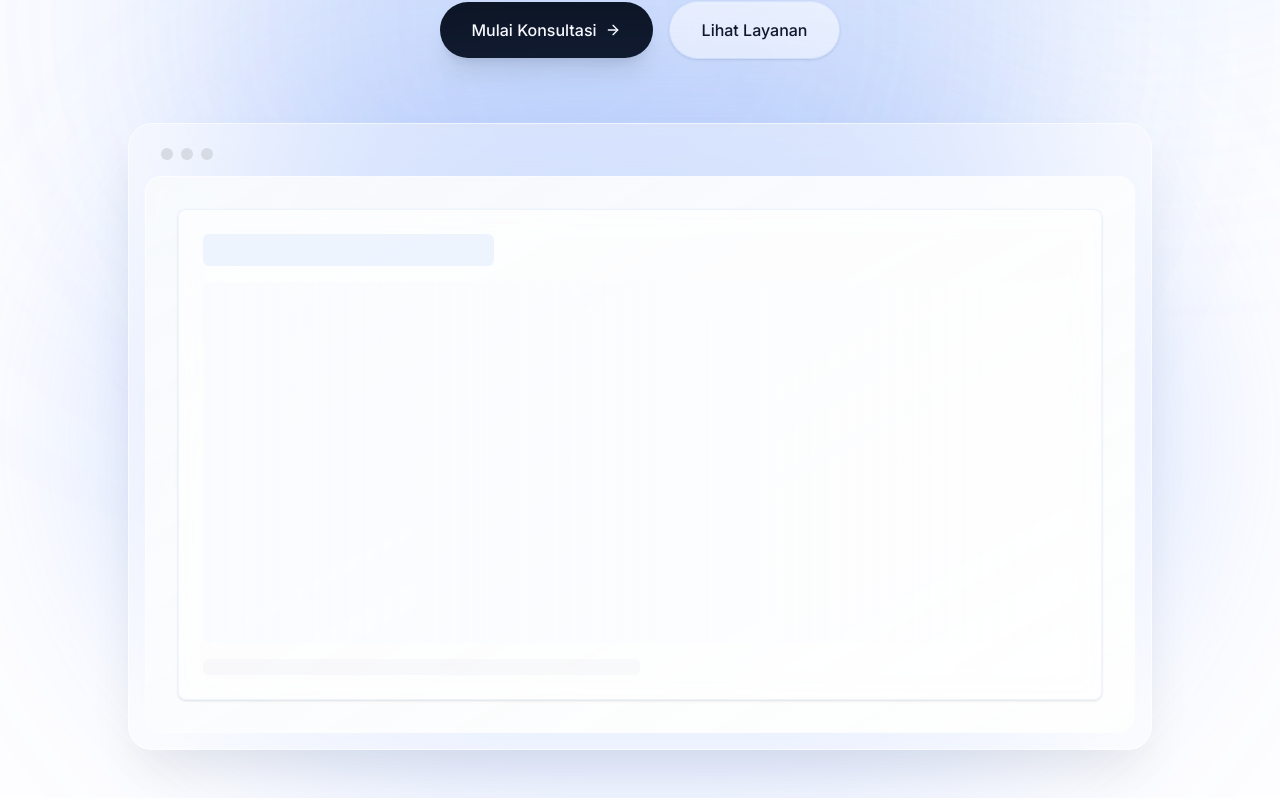
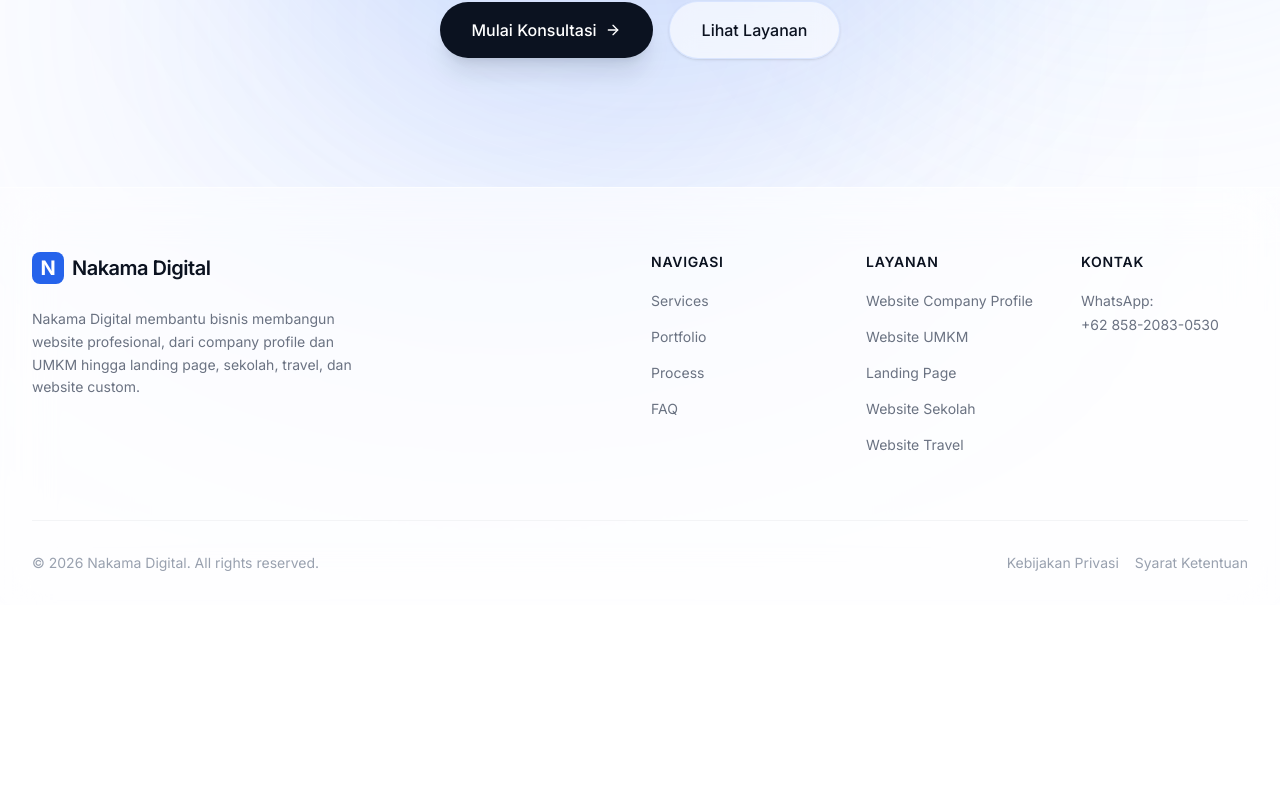
Before and after one commit to barrack3030-wq/NAKAMA-DIGITAL-UPGRADE, a React (Vite) app: page / in a window 1280 px wide. Shown: the part 740-1540 px from the top of the page. After the commit the page ends 1345 px from the top, so only its background shows below. Built offline with nearby package versions, Linux system fonts and the light colour scheme.

Commit message:
UX: make homepage hero hook and CTA only

```diff
--- a/src/components/Hero.tsx
+++ b/src/components/Hero.tsx
@@ -1,16 +1,13 @@
 import React from 'react';
-import { motion, useScroll, useTransform } from 'motion/react';
+import { motion } from 'motion/react';
 import { ArrowRight, Sparkles } from 'lucide-react';
 import { useLanguage } from '../context/LanguageContext';
 
 export default function Hero() {
-  const { scrollY } = useScroll();
-  const y = useTransform(scrollY, [0, 500], [0, 100]);
-  const opacity = useTransform(scrollY, [0, 300], [1, 0]);
   const { t } = useLanguage();
 
   return (
-    <section className="relative pt-28 pb-8 lg:pt-36 lg:pb-12 overflow-hidden">
+    <section className="relative pt-28 pb-24 lg:pt-36 lg:pb-32 overflow-hidden">
       {/* Diffused electric-blue light */}
       <div className="absolute top-1/2 left-1/2 -translate-x-1/2 -translate-y-1/2 w-[800px] h-[800px] bg-brand-500/15 blur-[120px] rounded-full pointer-events-none -z-10" />
 
@@ -67,38 +64,6 @@
           </a>
         </motion.div>
 
-        {/* Hero visual / Mockup */}
-        <motion.div
-          initial={{ opacity: 0, y: 60 }}
-          animate={{ opacity: 1, y: 0 }}
-          transition={{ duration: 1, delay: 0.4, ease: [0.16, 1, 0.3, 1] }}
-          style={{ y, opacity }}
-          className="mt-12 md:mt-16 relative max-w-5xl mx-auto"
-        >
-          {/* Subtle blue glow behind device */}
-          <div className="absolute inset-0 bg-brand-400/30 blur-[100px] rounded-full" />
-
-          <div className="relative rounded-2xl md:rounded-3xl border border-white/60 bg-white/40 backdrop-blur-xl p-2 md:p-4 shadow-2xl shadow-brand-900/10 overflow-hidden">
-            {/* Browser Chrome */}
-            <div className="flex items-center gap-2 px-4 pb-4 pt-2">
-              <div className="w-3 h-3 rounded-full bg-gray-300/80" />
-              <div className="w-3 h-3 rounded-full bg-gray-300/80" />
-              <div className="w-3 h-3 rounded-full bg-gray-300/80" />
-            </div>
-
-            {/* Screen Content Fake */}
-            <div className="aspect-[16/10] md:aspect-[16/9] bg-gray-50/80 backdrop-blur-sm rounded-xl md:rounded-2xl border border-white/50 overflow-hidden relative">
-              <div className="absolute inset-0 bg-gradient-to-br from-brand-50/50 to-white/80 flex items-center justify-center p-8">
-                {/* Abstract UI representation */}
-                <div className="w-full h-full border border-brand-100/50 rounded-lg flex flex-col gap-4 p-6 bg-white/60 backdrop-blur-md shadow-sm">
-                  <div className="w-1/3 h-8 bg-brand-100/50 rounded-md" />
-                  <div className="flex-1 rounded-md bg-gradient-to-r from-brand-50/50 to-transparent" />
-                  <div className="w-1/2 h-4 bg-gray-100/50 rounded-md" />
-                </div>
-              </div>
-            </div>
-          </div>
-        </motion.div>
       </div>
     </section>
   );
```
